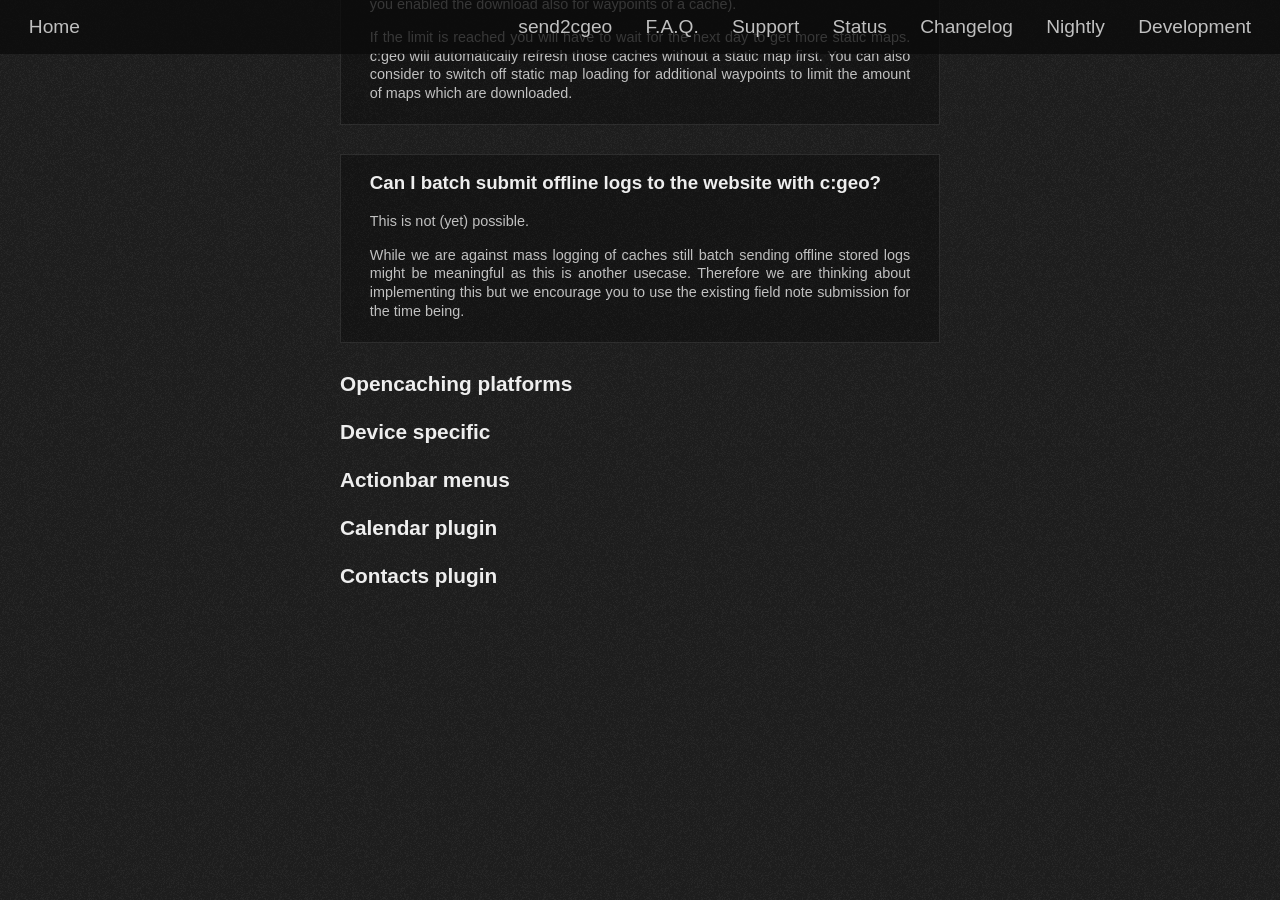
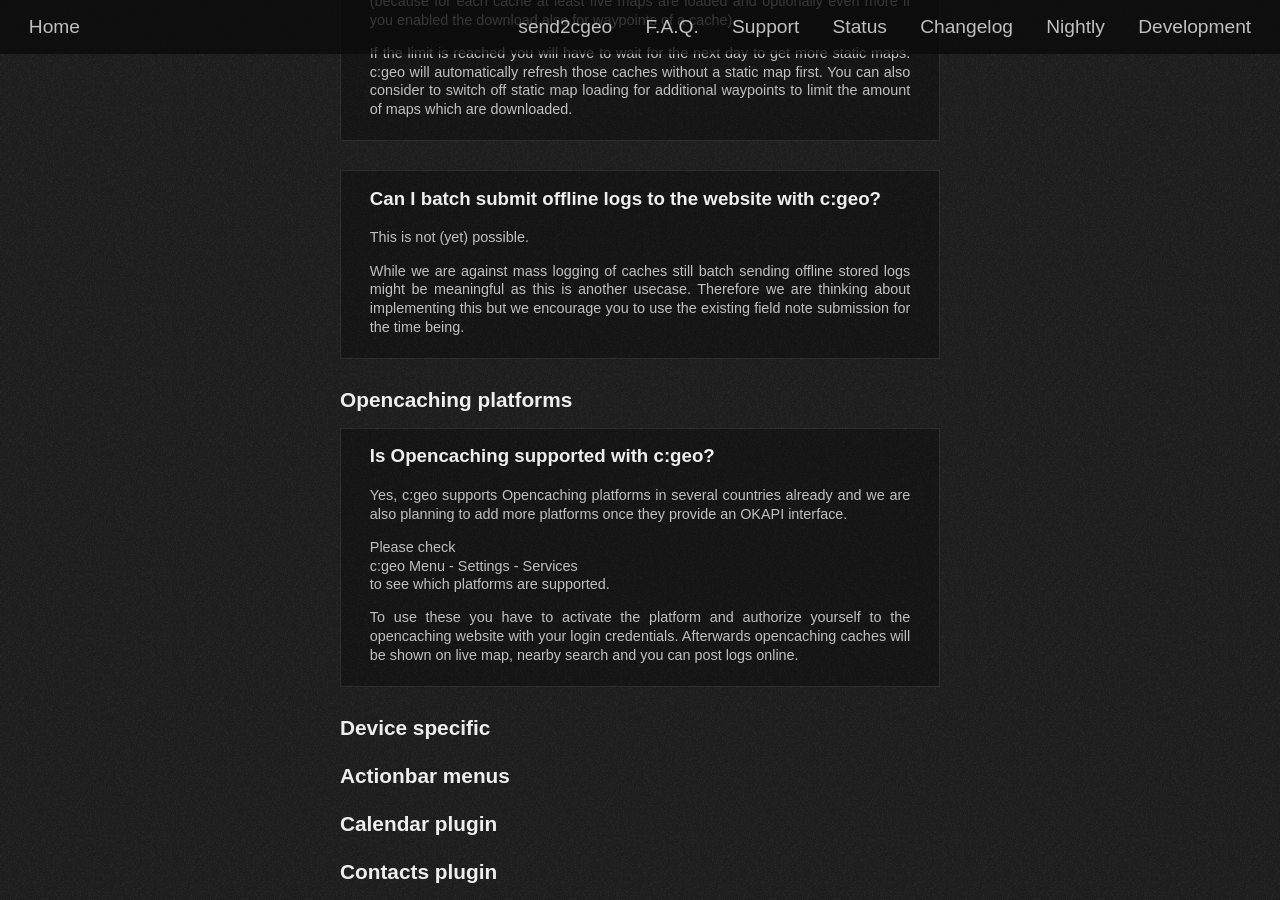
Before and after one commit to cgeo/cgeo.github.io, a Jekyll site: the page built from faq.html, in a window 1280 px wide and 900 px high, scrolled down 23231 px. Built offline with Jekyll 4.4.1, drawn with Linux system fonts in a browser that asks for light colours; some web fonts are replaced; before the commit the page ends 23835 px from its top, so only the background shows below that; some of the changed text lies outside the part shown.

Commit message:
FAQ Opencaching #1

```diff
--- a/_data/faq.yml
+++ b/_data/faq.yml
@@ -773,6 +773,17 @@
 - title: Opencaching platforms
   items:
 
+      - title: Is Opencaching supported with c:geo?
+        content: |
+            Yes, c:geo supports Opencaching platforms in several countries already and we are also planning to add more platforms once they provide an OKAPI interface.
+
+            Please check\\
+            c:geo Menu - Settings - Services\\
+            to see which platforms are supported.
+
+            To use these you have to activate the platform and authorize yourself to the opencaching website with your login credentials.
+            Afterwards opencaching caches will be shown on live map, nearby search and you can post logs online.
+
 - title: Device specific
   items:
 
```
